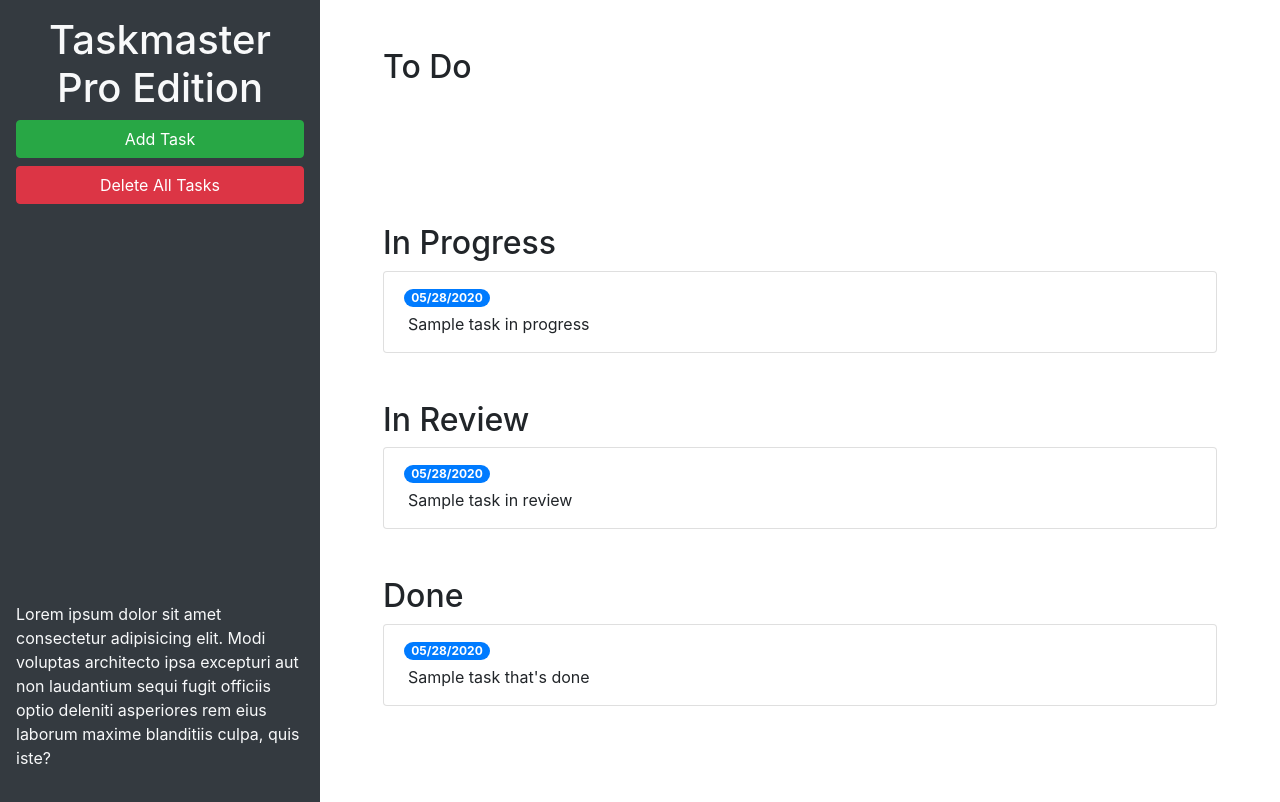
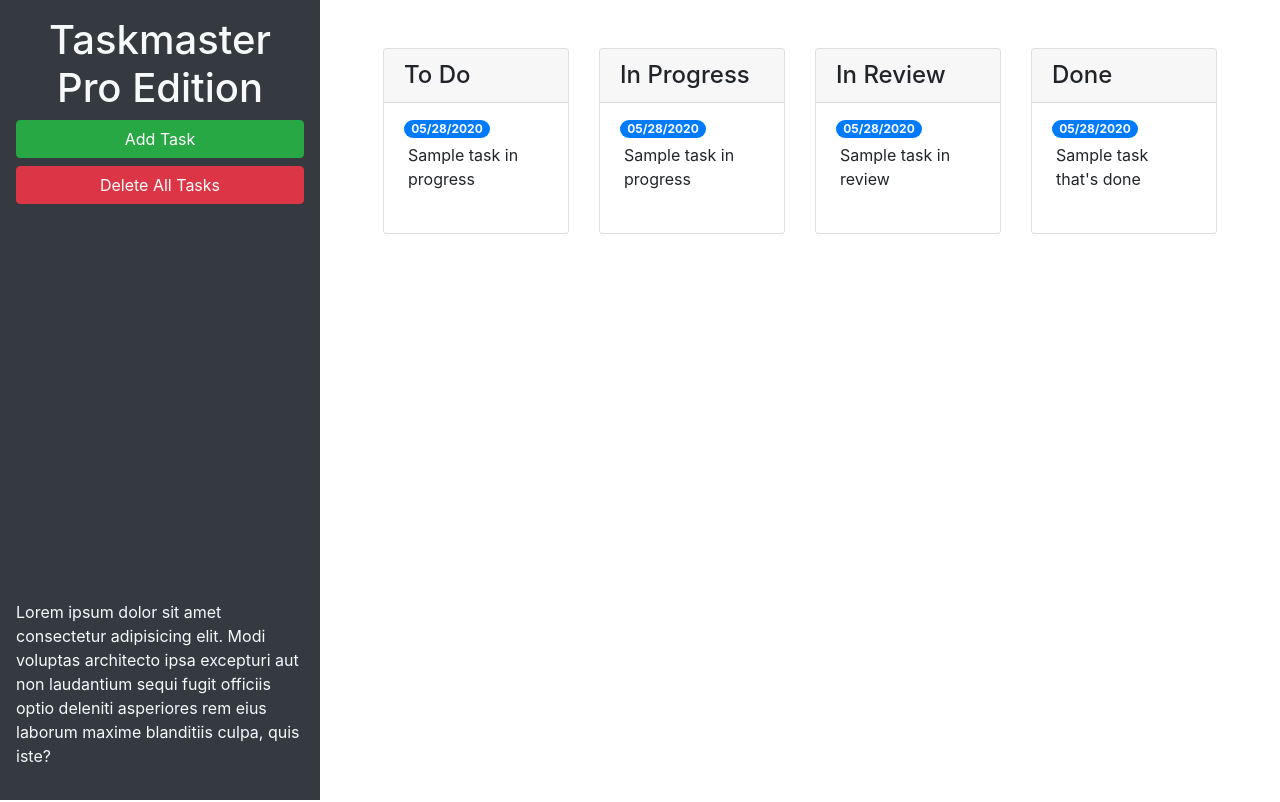
Before and after one commit to ortizjavier10/taskmaster-pro, a plain HTML site: page index.html in a window 1280 px wide. Drawn offline with nearby package versions, Linux system fonts and the light colour scheme.

Commit message:
grid sizing and add task pop up clean up

```diff
--- a/index.html
+++ b/index.html
@@ -26,42 +26,63 @@
     <main class="col-12 col-lg-9">
       <div class="m-5 row justify-content-around">
         <!-- To Do start-->
-        <div class="col-12">
-          <h2>To Do</h2>
-        <ul id="list-toDo" class="list-group"> </ul>
-        </div>
-        <!-- To Do end-->
-        <!-- in progress start-->
-        <div class="col-12">
-          <h2> In Progress</h2>
-          <ul id="list-inProgress" class="list-group">
+        <div class="col-12 col-md-6 col-xl-3 mb-3">
+          <div class="card">
+            <h4 class="card-header">
+              To Do
+            </h4>
+            <ul id="list-toDo" class="list-group list-group-flush">
               <li class="list-group-item">
                 <span class="badge badge-primary badge-pill">05/28/2020</span>
                 <p class="m-1">Sample task in progress</p>
               </li>
             </ul>
           </div>
+        </div>
+        <!-- To Do end-->
+        <!-- in progress start-->
+        <div class="col-12 col-md-6 col-xl-3 mb-3">
+          <div class="card">
+            <h4 class="card-header">
+              In Progress
+            </h4>
+            <ul id="list-inProgress" class="list-group list-group-flush">
+              <li class="list-group-item">
+                <span class="badge badge-primary badge-pill">05/28/2020</span>
+                <p class="m-1">Sample task in progress</p>
+              </li>
+            </ul>
+          </div>
+        </div>
         <!-- In progress end -->
         <!-- In review start-->
-        <div class="col-12">
-          <h2>In Review</h2>
-          <ul id="list-inReview" class="list-group">
+        <div class="col-12 col-md-6 col-xl-3 mb-3">
+          <div class="card">
+            <h4 class="card-header">
+              In Review
+            </h4>
+            <ul id="list-inReview" class="list-group list-group-flush">
               <li class="list-group-item">
                 <span class="badge badge-primary badge-pill">05/28/2020</span>
                 <p class="m-1">Sample task in review</p>
               </li>
             </ul>
           </div>
+        </div>
         <!-- In review end-->
         <!-- done start-->
-        <div class="col-12">
-          <h2>Done</h2>
-          <ul id="list-done" class="list-group">
+        <div class="col-12 col-md-6 col-xl-3 mb-3">
+          <div class="card">
+            <h4 class="card-header">
+              Done
+            </h4>
+            <ul id="list-done" class="list-group list-group-flush">
               <li class="list-group-item">
                 <span class="badge badge-primary badge-pill">05/28/2020</span>
                 <p class="m-1">Sample task that's done</p>
               </li>
             </ul>
+          </div>
         </div>
         <!-- done end-->
       </div>
@@ -83,11 +104,11 @@
           <form>
             <div class="form-group">
               <label for="modalTaskDescription">Task description</label>
-              <textarea id="modalTaskDescription" rows="3"></textarea>
+              <textarea id="modalTaskDescription" rows="3" class="form-control"></textarea>
             </div>
             <div class="form-group">
               <label for="modalDueDate">Due date</label>
-              <input type="text" id="modalDueDate" placeholder="mm/dd/yyyy" autocomplete="off" />
+              <input type="text" class="form-control" id="modalDueDate" placeholder="mm/dd/yyyy" autocomplete="off" />
             </div>
           </form>
         </div>
```
Lines whose indentation alone changed are shown as unchanged.
